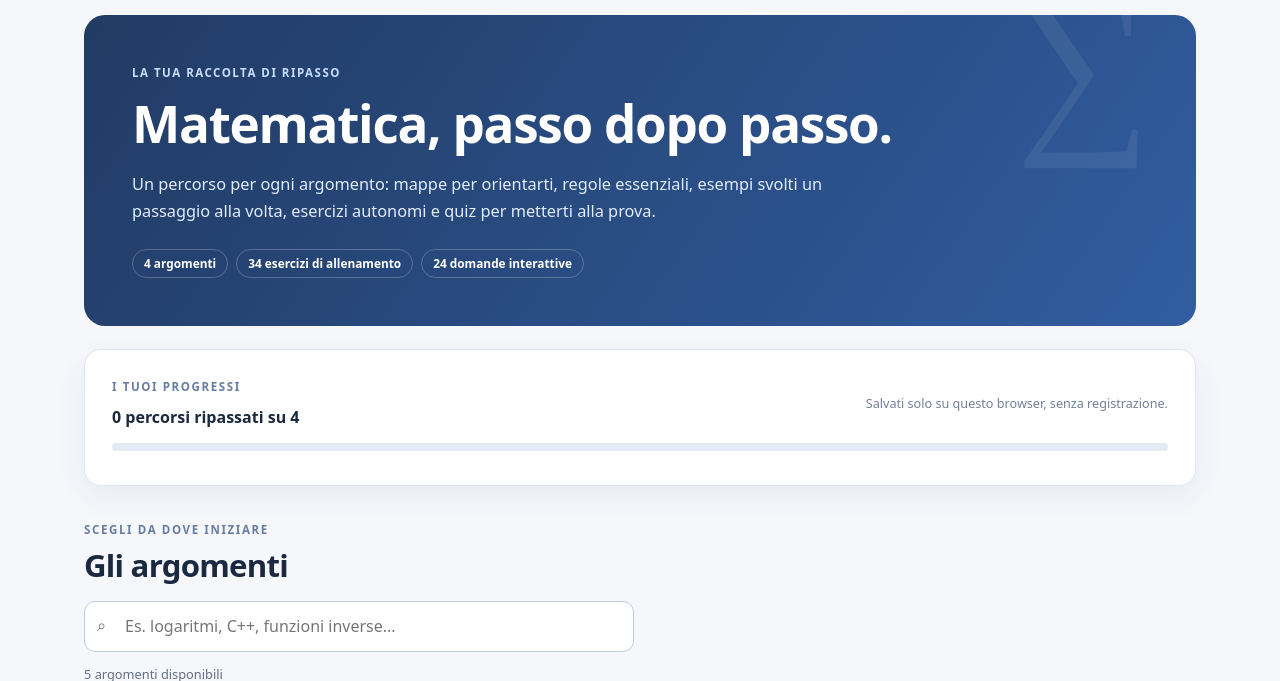
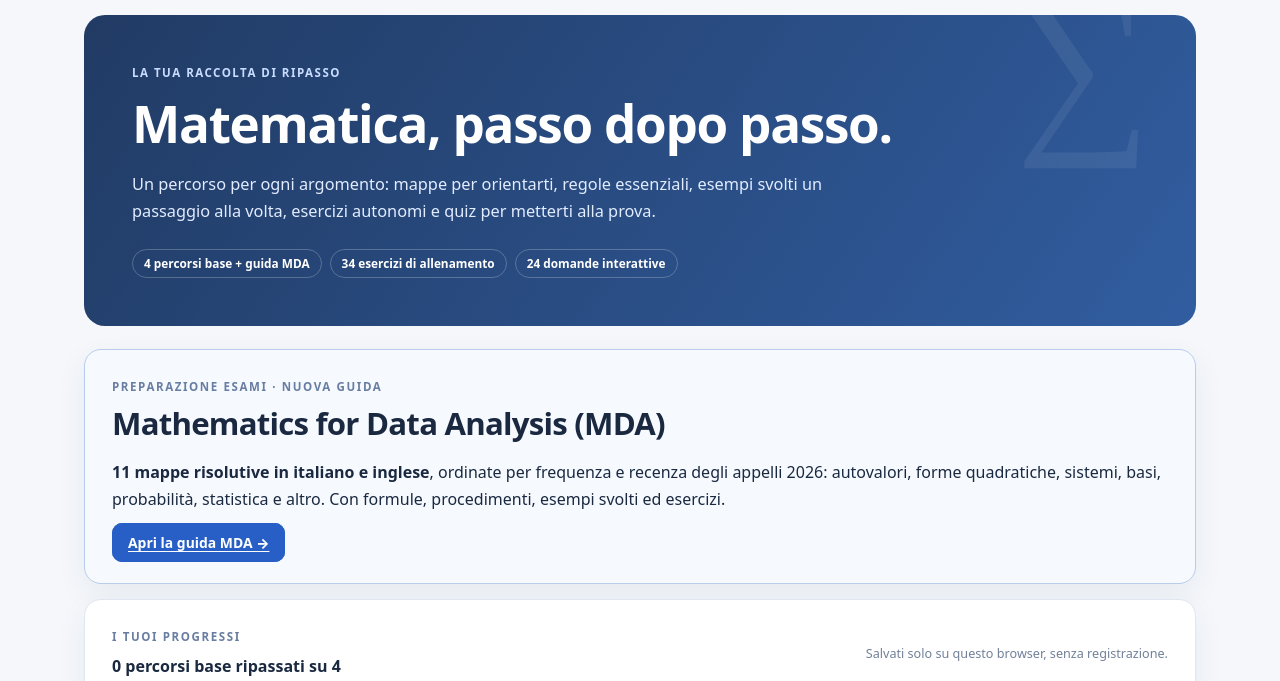
Before and after one commit to andreoid87/tutoring, a plain HTML site: page matematica/index.html in a window 1280 px wide. Shown: the part 119-800 px from the top of the page. Drawn offline with Linux system fonts and the light colour scheme.

Commit message:
Feature bilingual MDA exam guide on mathematics landing

```diff
--- a/matematica/index.html
+++ b/matematica/index.html
@@ -13,10 +13,14 @@
 <body>
 <main class="wrap">
 <nav class="crumbs" aria-label="Percorso di navigazione"><a href="../">Home</a><span>›</span>Matematica</nav>
-<section class="hero" aria-labelledby="titolo"><div class="eyebrow">La tua raccolta di ripasso</div><h1 id="titolo">Matematica, passo dopo passo.</h1><p>Un percorso per ogni argomento: mappe per orientarti, regole essenziali, esempi svolti un passaggio alla volta, esercizi autonomi e quiz per metterti alla prova.</p><div class="stats"><span class="stat">4 argomenti</span><span class="stat">34 esercizi di allenamento</span><span class="stat">24 domande interattive</span></div></section>
+<section class="hero" aria-labelledby="titolo"><div class="eyebrow">La tua raccolta di ripasso</div><h1 id="titolo">Matematica, passo dopo passo.</h1><p>Un percorso per ogni argomento: mappe per orientarti, regole essenziali, esempi svolti un passaggio alla volta, esercizi autonomi e quiz per metterti alla prova.</p><div class="stats"><span class="stat">4 percorsi base + guida MDA</span><span class="stat">34 esercizi di allenamento</span><span class="stat">24 domande interattive</span></div></section>
+<section class="panel" aria-labelledby="mda-title" style="border:1px solid #b8cceb;background:#f6faff">
+<div class="section-label">Preparazione esami · nuova guida</div><h2 id="mda-title">Mathematics for Data Analysis (MDA)</h2>
+<p><strong>11 mappe risolutive in italiano e inglese</strong>, ordinate per frequenza e recenza degli appelli 2026: autovalori, forme quadratiche, sistemi, basi, probabilità, statistica e altro. Con formule, procedimenti, esempi svolti ed esercizi.</p>
+<p><a class="btn primary" href="mda/">Apri la guida MDA →</a></p></section>
 <section class="panel" aria-label="I tuoi progressi">
 <div style="display:flex;align-items:center;justify-content:space-between;gap:13px;flex-wrap:wrap">
-<div><div class="section-label">I tuoi progressi</div><strong><span id="progress">0</span> percorsi ripassati su 4</strong></div>
+<div><div class="section-label">I tuoi progressi</div><strong><span id="progress">0</span> percorsi base ripassati su 4</strong></div>
 <p class="mini" style="margin:0">Salvati solo su questo browser, senza registrazione.</p></div>
 <div class="progress-track"><span id="progressbar"></span></div>
 </section>
```
